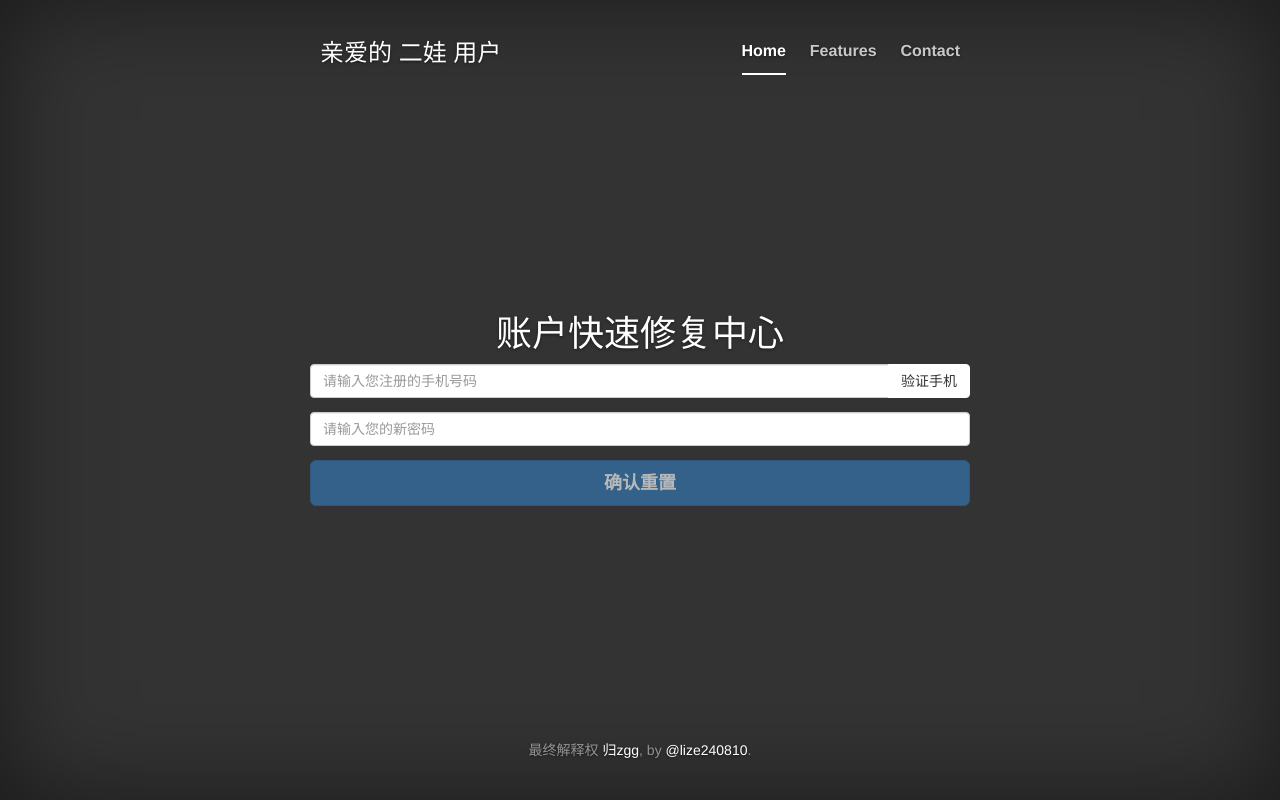
After one commit to lize240810/HouseSystem, a Flask app: page /retrieve_pwd in a window 1280 px wide. The commit adds this page. Run offline with Flask 2, Linux system fonts and the light colour scheme; some libraries are stand-ins or nearby versions.

Commit message:
找回密码页面

```diff
--- a/index.py
+++ b/index.py
@@ -197,6 +197,11 @@ def view_captcha():
     session['captcha'] = rand_str
     return bs64img
 
+@app.route('/retrieve_pwd')
+def retrieve_pwd():
+    '''找回密码中心'''
+    return render_template('retrieve_pwd.html')
+
 def is_user_exists(username):
     return User.query.filter_by(username=username).count() > 0
 
@@ -210,5 +215,5 @@ if __name__ == '__main__':
     app.run(
         host='0.0.0.0',
         port='5656',
-        debug=False
+        debug=True
     )
--- /dev/null
+++ b/static/css/retrieve_pwd.css
@@ -0,0 +1,163 @@
+/*
+ * Globals
+ */
+
+/* Links */
+a,
+a:focus,
+a:hover {
+  color: #fff;
+}
+
+/* Custom default button */
+.btn-default,
+.btn-default:hover,
+.btn-default:focus {
+  color: #333;
+  text-shadow: none; /* Prevent inheritance from `body` */
+  background-color: #fff;
+  border: 1px solid #fff;
+}
+
+
+/*
+ * Base structure
+ */
+
+html,
+body {
+  height: 100%;
+  background-color: #333;
+}
+body {
+  color: #fff;
+  text-align: center;
+  text-shadow: 0 1px 3px rgba(0,0,0,.5);
+}
+
+/* Extra markup and styles for table-esque vertical and horizontal centering */
+.site-wrapper {
+  display: table;
+  width: 100%;
+  height: 100%; /* For at least Firefox */
+  min-height: 100%;
+  -webkit-box-shadow: inset 0 0 100px rgba(0,0,0,.5);
+          box-shadow: inset 0 0 100px rgba(0,0,0,.5);
+}
+.site-wrapper-inner {
+  display: table-cell;
+  vertical-align: top;
+}
+.cover-container {
+  margin-right: auto;
+  margin-left: auto;
+}
+
+/* Padding for spacing */
+.inner {
+  padding: 30px;
+}
+
+
+/*
+ * Header
+ */
+.masthead-brand {
+  margin-top: 10px;
+  margin-bottom: 10px;
+}
+
+.masthead-nav > li {
+  display: inline-block;
+}
+.masthead-nav > li + li {
+  margin-left: 20px;
+}
+.masthead-nav > li > a {
+  padding-right: 0;
+  padding-left: 0;
+  font-size: 16px;
+  font-weight: bold;
+  color: #fff; /* IE8 proofing */
+  color: rgba(255,255,255,.75);
+  border-bottom: 2px solid transparent;
+}
+.masthead-nav > li > a:hover,
+.masthead-nav > li > a:focus {
+  background-color: transparent;
+  border-bottom-color: #a9a9a9;
+  border-bottom-color: rgba(255,255,255,.25);
+}
+.masthead-nav > .active > a,
+.masthead-nav > .active > a:hover,
+.masthead-nav > .active > a:focus {
+  color: #fff;
+  border-bottom-color: #fff;
+}
+
+@media (min-width: 768px) {
+  .masthead-brand {
+    float: left;
+  }
+  .masthead-nav {
+    float: right;
+  }
+}
+
+
+/*
+ * Cover
+ */
+
+.cover {
+  padding: 0 20px;
+}
+.cover .btn-lg {
+  padding: 10px 20px;
+  font-weight: bold;
+}
+
+
+/*
+ * Footer
+ */
+
+.mastfoot {
+  color: #999; /* IE8 proofing */
+  color: rgba(255,255,255,.5);
+}
+
+
+/*
+ * Affix and center
+ */
+
+@media (min-width: 768px) {
+  /* Pull out the header and footer */
+  .masthead {
+    position: fixed;
+    top: 0;
+  }
+  .mastfoot {
+    position: fixed;
+    bottom: 0;
+  }
+  /* Start the vertical centering */
+  .site-wrapper-inner {
+    vertical-align: middle;
+  }
+  /* Handle the widths */
+  .masthead,
+  .mastfoot,
+  .cover-container {
+    width: 100%; /* Must be percentage or pixels for horizontal alignment */
+  }
+}
+
+@media (min-width: 992px) {
+  .masthead,
+  .mastfoot,
+  .cover-container {
+    width: 700px;
+  }
+}
--- a/templates/html_template.html
+++ b/templates/html_template.html
@@ -1,12 +1,14 @@
 <!DOCTYPE html>
 <html lang="en">
 <head>
+    <meta http-equiv="X-UA-Compatible" content="IE=edge">
     <title>{% block title %}{% endblock %}</title>
     <meta charset="UTF-8">
     <meta name="viewport" content="width=device-width, initial-scale=1">
 <!--===============================================================================================-->
     <link rel="icon" type="image/png" href="/static/images/icons/favicon.ico"/>
 <!--===============================================================================================-->
+    <!-- bootstarp 核心css -->
     <link rel="stylesheet" type="text/css" href="/static/vendor/bootstrap/css/bootstrap.min.css">
 <!--===============================================================================================-->
     <link rel="stylesheet" type="text/css" href="/static/fonts/font-awesome-4.7.0/css/font-awesome.min.css">
@@ -24,15 +26,19 @@
     <link rel="stylesheet" type="text/css" href="/static/vendor/daterangepicker/daterangepicker.css">
 <!--===============================================================================================-->
     {% block style %}
-
     {% endblock %}
 <!--===============================================================================================-->
+ <!-- HTML5 shim 和 Respond.js 是为了让 IE8 支持 HTML5 元素和媒体查询（media queries）功能 -->
+    <!-- 警告：通过 file:// 协议（就是直接将 html 页面拖拽到浏览器中）访问页面时 Respond.js 不起作用 -->
+    <!--[if lt IE 9]>
+      <script src="https://cdn.jsdelivr.net/npm/html5shiv@3.7.3/dist/html5shiv.min.js"></script>
+      <script src="https://cdn.jsdelivr.net/npm/respond.js@1.4.2/dest/respond.min.js"></script>
+    <![endif]-->
 </head>
+<!--===============================================================================================-->
 <body>
     {% block body %}
-
     {% endblock %}
-
 <!--===============================================================================================-->
     <script type="text/javascript">
         if(!window.GLOBAL) {
@@ -42,13 +48,15 @@
         GLOBAL.AJAX_REGISTER = "{{ url_for('ajax_register') }}"
         GLOBAL.AJAX_RETRIEVE = "{{ url_for('ajax_retrieve') }}"
         GLOBAL.AJAX_VERIFY = "{{ url_for('ajax_verify') }}"
-
     </script>
 <!--===============================================================================================-->
+    <!-- jQuery (Bootstrap 的所有 JavaScript 插件都依赖 jQuery，所以必须放在前边) -->
     <script src="/static/vendor/jquery/jquery-3.2.1.min.js"></script>
 <!--===============================================================================================-->
     <script src="/static/vendor/animsition/js/animsition.min.js"></script>
 <!--===============================================================================================-->
+    <!-- 最新的 Bootstrap 核心 JavaScript 文件 -->
+    <!-- 加载 Bootstrap 的所有 JavaScript 插件。你也可以根据需要只加载单个插件。 -->
     <script src="/static/vendor/bootstrap/js/bootstrap.min.js"></script>
 <!--===============================================================================================-->
     <script src="/static/vendor/select2/select2.min.js"></script>
@@ -61,8 +69,6 @@
     <script src="/static/vendor/sweetalert/sweetalert.min.js"></script>
 <!--===============================================================================================-->
     {% block script %}
-
-
     {% endblock %}
 
 </body>
--- a/templates/register.html
+++ b/templates/register.html
@@ -14,7 +14,6 @@
             <div class="container-login100" style="background-image: url('/static/images/bg-01.jpg');">
                 <div class="wrap-login100 p-t-30 p-b-50">
                     <form action="/ajax-register" class="login100-form validate-form p-b-33 p-t-5">
-
                         <div class="wrap-input100 validate-input" data-validate = "输入用户名">
                             <input class="input100" type="text" name="username" placeholder="用户名/邮箱/手机">
                             <span class="focus-input100" data-placeholder="&#xe82a;"></span>
@@ -35,7 +34,6 @@
                             <span class="focus-input100" data-placeholder="&#xe83a;"></span>
                         </div>
 
-
                         <div class="container-login100-form-btn m-t-32">
                             <button class="login100-form-btn" type="submit">提 交</button>
                             <a href="/login" class=" a-from-btn register100-form-btn">
--- /dev/null
+++ b/templates/retrieve_pwd.html
@@ -0,0 +1,66 @@
+{% extends "html_template.html" %}
+{% block title %}
+	账户修复中心
+{% endblock %}
+{% block style %}
+	<link rel="stylesheet" type="text/css" href="/static/css/retrieve_pwd.css">
+	<style type="text/css">
+		.from-group{
+			margin-top: 1em;
+		}
+	</style>
+{% endblock %}
+{% block body %}
+    <div class="site-wrapper">
+
+        <div class="site-wrapper-inner">
+
+            <div class="cover-container">
+
+                <div class="masthead clearfix">
+                    <div class="inner">
+                        <h3 class="masthead-brand">亲爱的 <a href="#">{{ name|default('二娃') }}</a> 用户</h3>
+                        <nav>
+                            <ul class="nav masthead-nav">
+                                <li class="active"><a href="#">Home</a></li>
+                                <li><a href="#">Features</a></li>
+                                <li><a href="#">Contact</a></li>
+                            </ul>
+                        </nav>
+                    </div>
+                </div>
+
+                <div class="inner cover">
+                    <h1 class="cover-heading">账户快速修复中心</h1>
+                    	<form class="form-horizontal">
+    						<div class="input-group">
+					            <input type="text" class="form-control" placeholder="请输入您注册的手机号码" name="phone">
+						      	<span class="input-group-btn">
+						      	  	<button class="btn btn-default" type="button">验证手机</button>
+						      	</span>
+					        </div>
+					        <div class="from-group">
+								<input type="pwd" class="form-control" id="newpwd" placeholder="请输入您的新密码">
+							</div>
+							<div class="from-group">
+								<button type="button" class="btn btn-primary btn-lg btn-block" disabled="disabled">确认重置</button>
+							</div>
+
+					</form>
+				</div>
+
+                <div class="mastfoot">
+                    <div class="inner">
+                        <p>最终解释权 <a  href="{{ url_for('view_logout') }}">归zgg</a>, by <a href="{{ url_for('view_logout') }}">@lize240810</a>.</p>
+                    </div>
+                </div>
+
+            </div>
+
+        </div>
+
+    </div>
+{% endblock %}
+{% block script %}
+
+{% endblock %}
```
Also changed, not shown: templates/index.html (line endings or trailing spaces).
